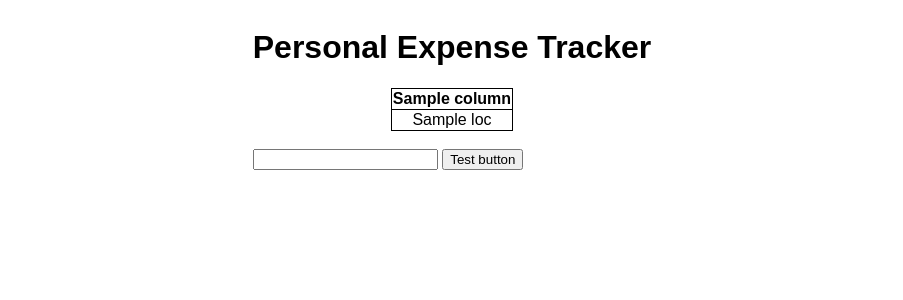
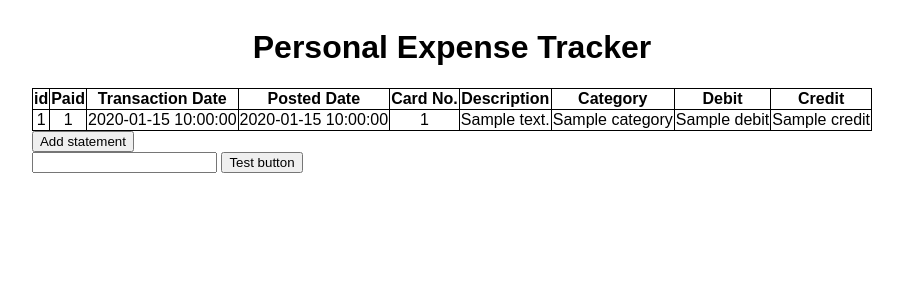
Before and after one commit to rbarrri/PET, a Flask app: template templates/index.html in a window 1280 px wide. Shown: the top 300 px of the page, without its empty margins (188-1091 px from the left). Run offline with Flask 3, Linux system fonts and the light colour scheme; the template is opened without the code that fills it: most values are stand-ins (such as "Sample title", 1, 10 or a date in 2020); parts of the project's set-up code (start-up, migrations or seed data) failed here and were passed over.

Commit message:
Added database. WIPadd statement button

```diff
--- a/PETapp.py
+++ /dev/null
@@ -1,22 +0,0 @@
-from flask import Flask, render_template, url_for, request, redirect
-from flask_sqlalchemy import SQLAlchemy
-import pandas as pd
-
-app = Flask(__name__)
-app.config['SQLALCHEMY_DATABASE_URI'] = 'sqlite:///test.db'
-db = SQLAlchemy(app)
-
-pdStatement = pd.read_csv('C:/Users/ryang/OneDrive/Documents/PET/2025-09-04_transaction_download.csv')
-
-class Statement():
-    content =  pd.read_csv('C:/Users/ryang/OneDrive/Documents/PET/2025-09-04_transaction_download.csv')
-    rows = content.index
-    columns = content.columns
-
-@app.route('/') #, methods=['POST', 'GET']
-def index():
-    pdStatement = Statement()
-    return render_template('index.html', inStatement = pdStatement)
-
-if __name__ == "__main__":
-    app.run(debug=True)
--- /dev/null
+++ b/app.py
@@ -0,0 +1,103 @@
+from flask import Flask, render_template, url_for, request, redirect
+from flask_sqlalchemy import SQLAlchemy
+import pandas as pd
+import numpy as np
+
+app = Flask(__name__)
+app.config['SQLALCHEMY_DATABASE_URI'] = 'sqlite:///test.db' # to create db. flask --app PETapp.py shell , then db.create_all()
+db = SQLAlchemy(app)
+
+#pdStatement = pd.read_csv('C:/Users/ryang/OneDrive/Documents/PET/2025-09-04_transaction_download.csv')
+
+class Statement():
+    content =  pd.read_csv('C:/Users/ryang/OneDrive/Documents/PET/2025-09-04_transaction_download.csv')
+    rows = content.index
+    columns = content.columns
+
+class dbStatement(db.Model):
+    id = db.Column(db.Integer, primary_key=True)
+    paid = db.Column(db.Integer, nullable=False, default=0)
+    trans_date = db.Column(db.String(200), nullable=False)
+    posted_date = db.Column(db.String(200), nullable=False)
+    card_num = db.Column(db.Integer, nullable=False)
+    description = db.Column(db.String(200), nullable=False)
+    category = db.Column(db.String(200), nullable=False)
+    debit = db.Column(db.Float)
+    credit = db.Column(db.Float)
+
+    def __repr__(self):
+        return 'Trans %r' % self.id
+
+@app.route('/') #, methods=['POST', 'GET']
+def index():
+    # Get the csv data a way that wont readd all transactions to the database each time the web page is refreshed
+    # get data from csv
+    dfTrans =  pd.read_csv('C:/Users/ryang/OneDrive/Documents/PET/2025-09-04_transaction_download.csv')
+
+    len = dfTrans.index # amount of rows
+    for i in len:
+        # create the db object
+        new_trans = dbStatement()
+        # assign the cvs values
+        print(new_trans)
+        new_trans.paid = False
+        print(new_trans.paid)
+        new_trans.trans_date = dfTrans.loc[i, "Transaction Date"]
+        print(new_trans.trans_date)
+        new_trans.posted_date = dfTrans.loc[i, "Posted Date"]
+        print(new_trans.posted_date)
+        new_trans.card_num = dfTrans.loc[i, "Card No."].item()
+        print(new_trans.card_num)
+        new_trans.description = dfTrans.loc[i, "Description"]
+        print(new_trans.description)
+
+        if np.isnan(pd.to_numeric(dfTrans.loc[i, "Category"], errors='coerce')):
+            new_trans.category = ""
+        else:
+            new_trans.category = dfTrans.loc[i, "Category"]
+        print(new_trans.category)
+
+        if np.isnan(dfTrans.loc[i, "Debit"]):
+            new_trans.debit = 0
+        else:
+            new_trans.debit = dfTrans.loc[i, "Debit"]
+        print(new_trans.debit)
+
+        if np.isnan(dfTrans.loc[i, "Credit"]):
+            new_trans.credit = 0
+        else:
+            new_trans.credit = dfTrans.loc[i, "Credit"]
+        print(new_trans.credit)
+
+        #try:
+        print("Before commit")
+        db.session.add(new_trans)
+        db.session.commit()
+
+
+        #except:
+        #    return 'There was an error adding a transaction'
+
+        # add each row column to the database
+
+    qStatement = dbStatement.query.order_by(dbStatement.posted_date).all()
+    return render_template('index.html', inStatement = qStatement)
+    #for loop to populate database for each data frame row
+    #pass the result of the query to data base to the html
+
+    #pdStatement = Statement()
+    #return render_template('index.html', inStatement = pdStatement)
+@app.route('/add')
+def add(id):
+    # To do: update to add statement here
+    task_to_delete = Todo.query.get_or_404(id)
+
+    try:
+        db.session.delete(task_to_delete)
+        db.session.commit()
+        return redirect('/')
+    except:
+        return 'There was a problem deleting task: ' + id
+
+if __name__ == "__main__":
+    app.run(debug=True)
--- a/templates/index.html
+++ b/templates/index.html
@@ -8,19 +8,32 @@
     <h1 style="text-align: center">Personal Expense Tracker</h1>
     <table>
         <tr>
-            {% for column in inStatement.columns %}
-            <th>{{ column }}</th>
-            {% endfor %}
+            <th>id</th>
+            <th>Paid</th>
+            <th>Transaction Date</th>
+            <th>Posted Date</th>
+            <th>Card No.</th>
+            <th>Description</th>
+            <th>Category</th>
+            <th>Debit</th>
+            <th>Credit</th>
         </tr>
 
-        {% for i in inStatement.rows %}
+        {% for trans in inStatement %}
         <tr>
-            {% for column in inStatement.columns %}
-            <td>{{ inStatement.content.loc[i, column] }}</td>
-            {% endfor %}
+            <td>{{ trans.id }}</td>
+            <td>{{ trans.paid }}</td>
+            <td>{{ trans.trans_date }}</td>
+            <td>{{ trans.posted_date }}</td>
+            <td>{{ trans.card_num }}</td>
+            <td>{{ trans.description }}</td>
+            <td>{{ trans.category }}</td>
+            <td>{{ trans.debit }}</td>
+            <td>{{ trans.credit }}</td>
         </tr>
         {% endfor %}
     </table>
+    <button type="submit" formaction="/add">Add statement</button>
 
     <br>
     <form action="/" method="POST">
```
Also changed, not shown: instance/test.db (added).
